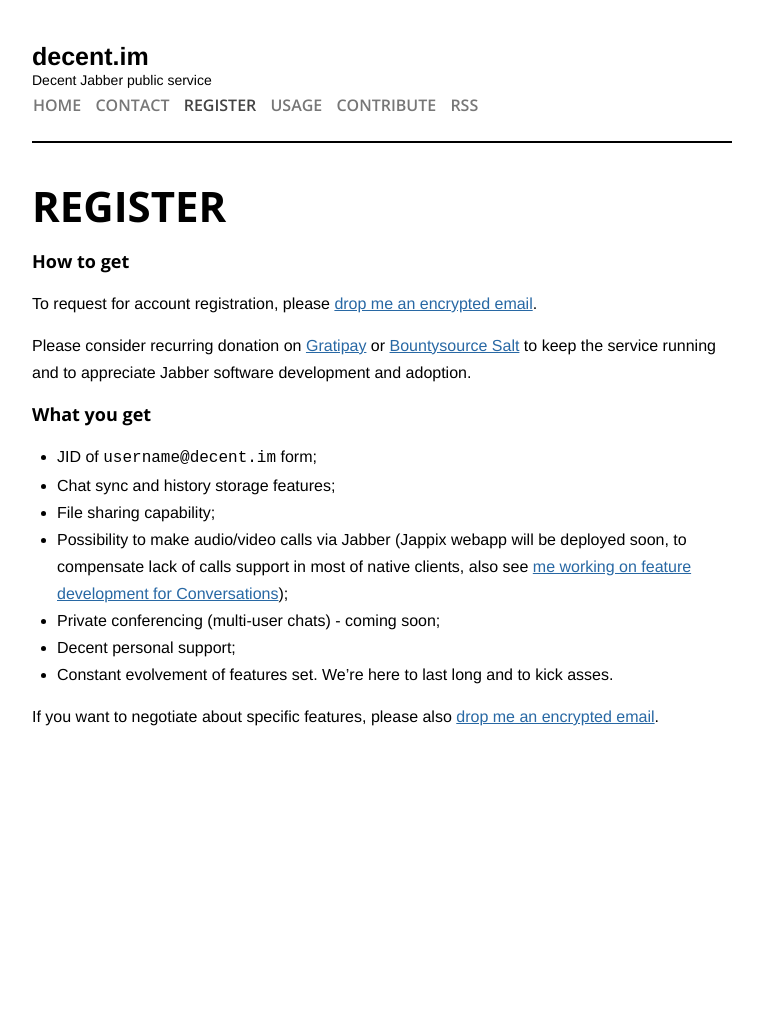
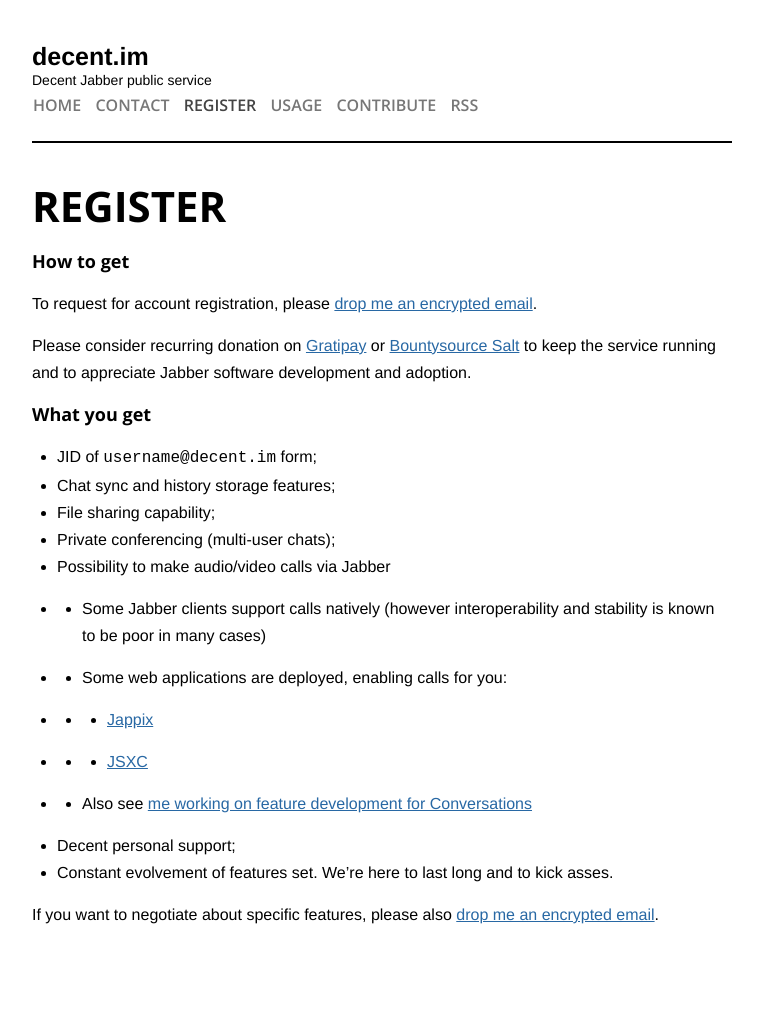
Before and after one commit to decent-im/decent-im.github.io, a Jekyll site: the page built from 20_register.md, in a window 1280 px wide. Shown: the whole page, without its empty margins (258-1021 px from the left). Built offline with Jekyll 4.4.1, drawn with Linux system fonts in a browser that asks for light colours; before the commit the page ends 900 px from its top, so only the background shows below that.

Commit message:
Update advertised features set

```diff
--- a/20_register.md
+++ b/20_register.md
@@ -17,8 +17,13 @@ Please consider recurring donation on [Gratipay](https://gratipay.com/decent-im)
  - JID of `username@decent.im` form;
  - Chat sync and history storage features;
  - File sharing capability;
- - Possibility to make audio/video calls via Jabber (Jappix webapp will be deployed soon, to compensate lack of calls support in most of native clients, also see [me working on feature development for Conversations](https://www.bountysource.com/issues/18153806-support-audio-video-calls-encryption/backers));
- - Private conferencing (multi-user chats) - coming soon;
+ - Private conferencing (multi-user chats);
+ - Possibility to make audio/video calls via Jabber
+ - - Some Jabber clients support calls natively (however interoperability and stability is known to be poor in many cases)
+ - - Some web applications are deployed, enabling calls for you:
+ - - - [Jappix](https://decent.im/jappix)
+ - - - [JSXC](https://decent.im/jsxc/example)
+ - - Also see [me working on feature development for Conversations](https://www.bountysource.com/issues/18153806-support-audio-video-calls-encryption/backers)
  - Decent personal support;
  - Constant evolvement of features set. We're here to last long and to kick asses.
 
```
